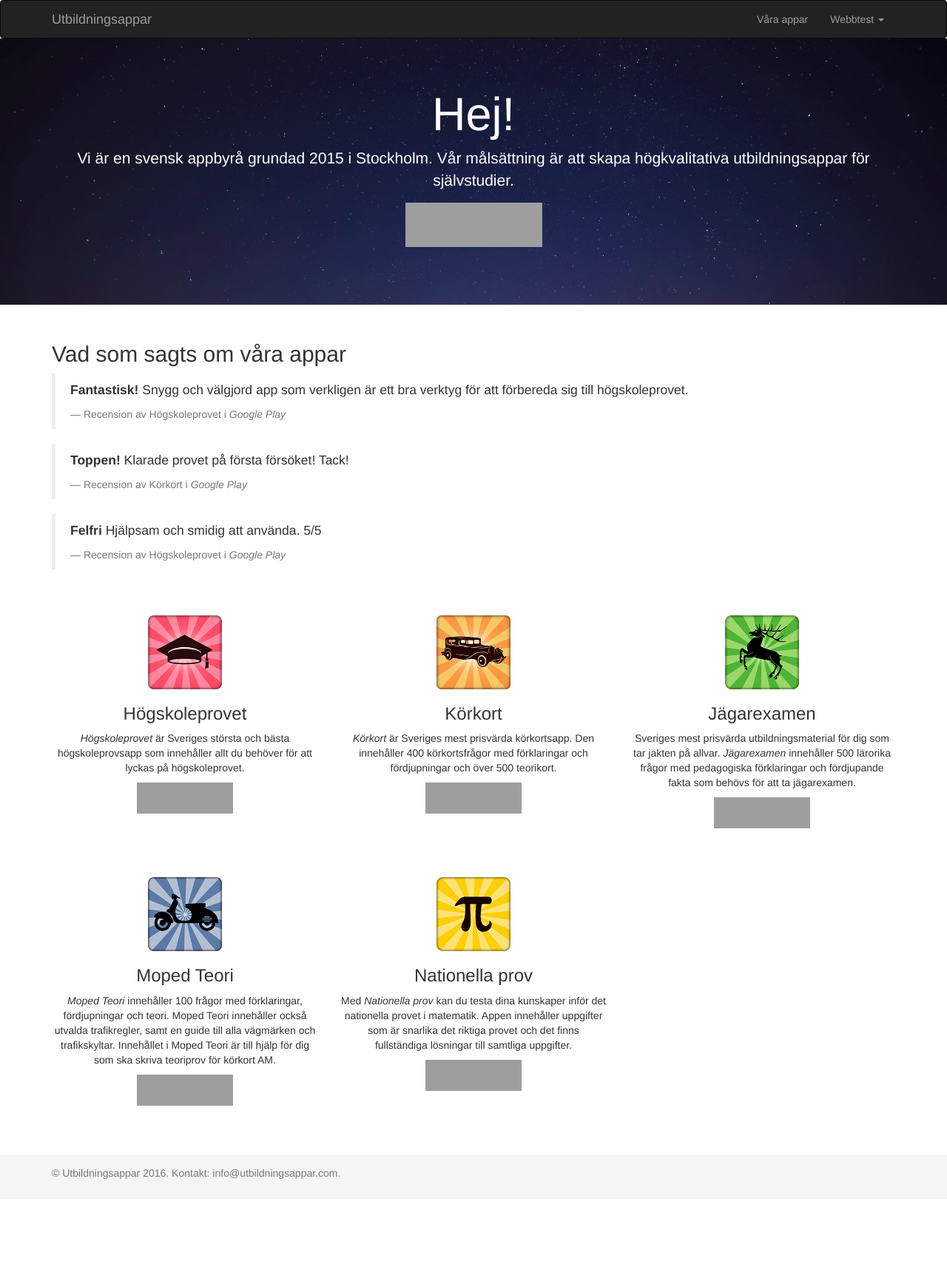
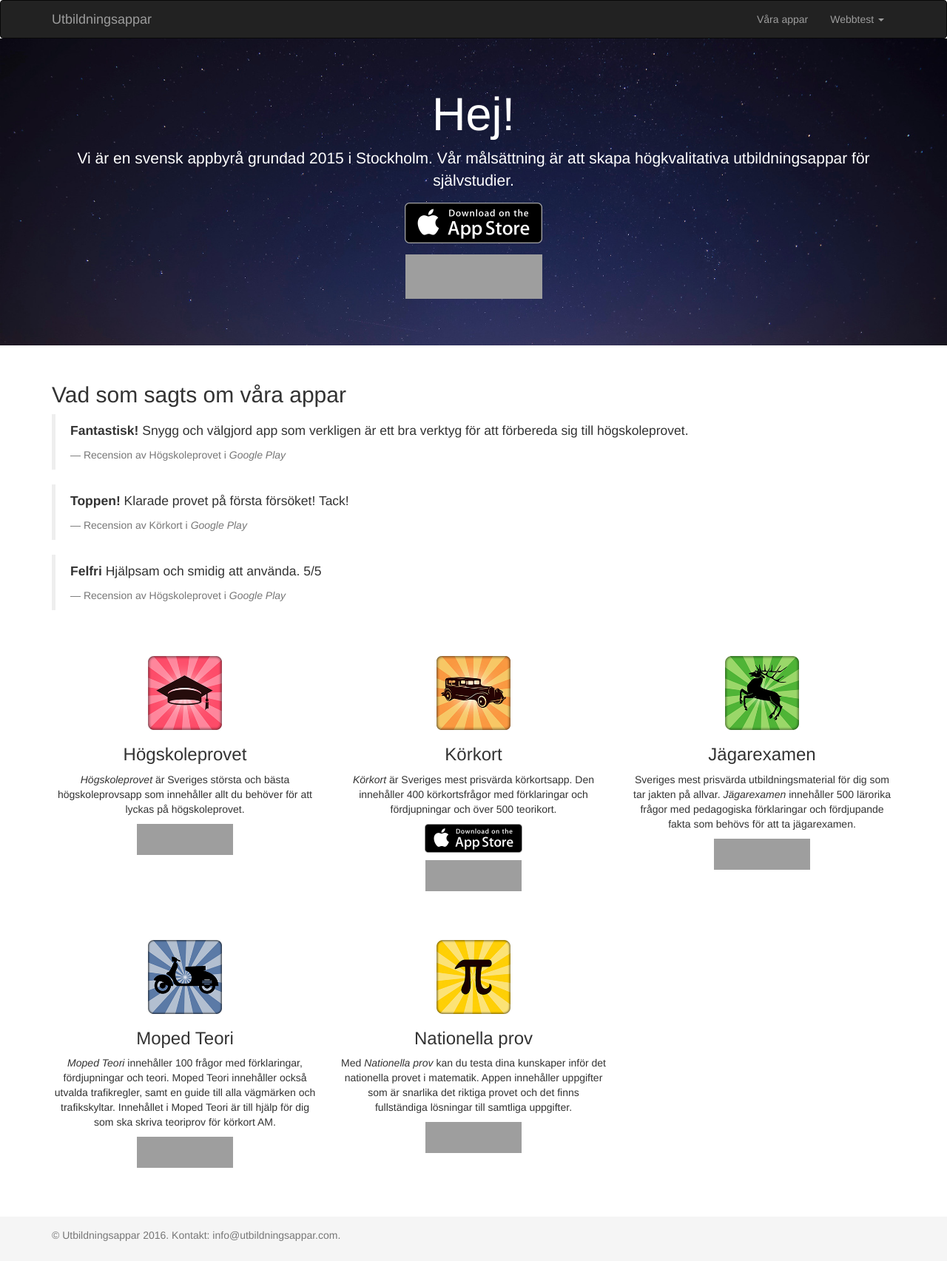
Before and after one commit to utbildningsappar/utbildningsappar.github.io, a Jekyll site: the page built from index.html, in a window 1280 px wide. Shown: the whole page at 74% size. Built offline with Jekyll 4.4.1, drawn with Linux system fonts in a browser that asks for light colours; nearby versions of some CDN libraries; before the commit the page ends 1621 px from its top, so only the background shows below that; grey boxes are pictures that could not be loaded.

Commit message:
Add iOS links.

```diff
--- a/index.html
+++ b/index.html
@@ -8,7 +8,16 @@
   <div class="container text-center">
     <h1>Hej!</h1>
     <p>Vi är en svensk appbyrå grundad 2015 i Stockholm. Vår målsättning är att skapa högkvalitativa utbildningsappar för självstudier.</p>
-    <p><a href="https://play.google.com/store/search?q=pub:Utbildningsappar&utm_source=global_co&utm_medium=prtnr&utm_content=Mar2515&utm_campaign=PartBadge&pcampaignid=MKT-AC-global-none-all-co-pr-py-PartBadges-Oct1515-1" target="_blank"><img alt="Get it on Google Play" src="https://play.google.com/intl/en_us/badges/images/apps/en-play-badge.png" class="play-badge"/></a></p>
+    <p>
+      <a href="https://itunes.apple.com/se/developer/utbildningsappar/id1132852163?l=en" target="_blank">
+	<img src="images/store-badge.png"/>
+      </a>
+    </p>
+    <p>
+      <a href="https://play.google.com/store/search?q=pub:Utbildningsappar&utm_source=global_co&utm_medium=prtnr&utm_content=Mar2515&utm_campaign=PartBadge&pcampaignid=MKT-AC-global-none-all-co-pr-py-PartBadges-Oct1515-1" target="_blank">
+	<img alt="Get it on Google Play" src="https://play.google.com/intl/en_us/badges/images/apps/en-play-badge.png" class="play-badge"/>
+      </a>
+    </p>
   </div>
 </div>
 
@@ -46,6 +55,7 @@
       <img src="images/ic_korkort.png" class="app-icon" />
       <h3>Körkort</h3>
       <p><i>Körkort</i> är Sveriges mest prisvärda körkortsapp. Den innehåller 400 körkortsfrågor med förklaringar och fördjupningar och över 500 teorikort.</p>
+      <p><a href="https://itunes.apple.com/se/app/korkort-gratis/id1132852164?l=en&mt=8" target="_blank"><img src="images/store-badge-small.png"/></a></p>
       <p><a href="https://play.google.com/store/apps/details?id=se.dset.android.korkort&utm_source=global_co&utm_medium=prtnr&utm_content=Mar2515&utm_campaign=PartBadge&pcampaignid=MKT-Other-global-all-co-prtnr-py-PartBadge-Mar2515-1" target="_blank"><img alt="Get it on Google Play" src="https://play.google.com/intl/en_us/badges/images/generic/en-play-badge.png" class="play-badge-small"/></a></p>
     </div>
 
```
Also changed, not shown: images/store-badge-small.png (added), images/store-badge.png (added).
